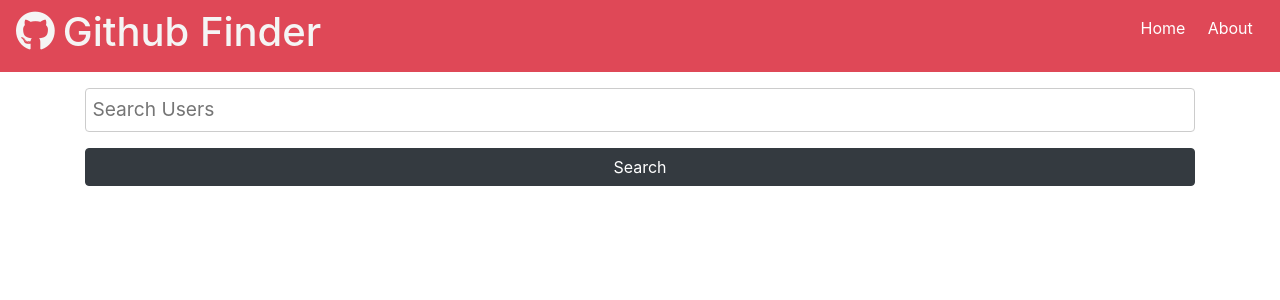
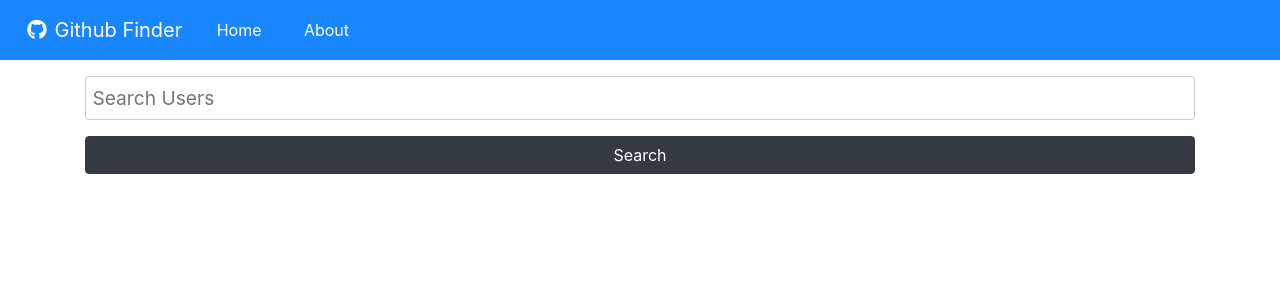
Before and after one commit to KHALEDXSOLIMAN/Github-Finder-with-React, a React (Create React App) app: page / in a window 1280 px wide. Shown: the top 300 px of the page. Built offline with nearby package versions, Linux system fonts and the light colour scheme.

Commit message:
Navbar redesign

```diff
--- a/src/App.css
+++ b/src/App.css
@@ -349,6 +349,9 @@ table th {
 }
 
 /* Navbar */
+.navbar-collapse {
+  position: relative;
+}
 .navbar {
   display: flex;
   justify-content: space-between;
--- a/src/App.js
+++ b/src/App.js
@@ -57,7 +57,7 @@ class App extends Component {
     return (
       <Router>
         <div className="App">
-          <Navbar />
+          <Navbar className />
           <div className="container">
             <Alert alert={this.state.alert} />
             <Switch>
--- a/src/components/layout/Navbar.js
+++ b/src/components/layout/Navbar.js
@@ -1,34 +1,63 @@
-import React from 'react';
+import React, { useState } from 'react';
 import PropTypes from 'prop-types';
 import { Link } from 'react-router-dom';
-const Navbar = (props) => {
+import './nav.css';
+
+import {
+  Collapse,
+  Navbar,
+  NavbarToggler,
+  NavbarBrand,
+  Nav,
+  NavItem,
+  NavLink,
+  UncontrolledDropdown,
+  DropdownToggle,
+  DropdownMenu,
+  DropdownItem,
+  NavbarText,
+} from 'reactstrap';
+
+const Xavbar = (props) => {
+  const [isOpen, setIsOpen] = useState(false);
+
+  const toggle = () => setIsOpen(!isOpen);
+
   return (
-    <nav
-      className="navbar "
-      style={{ backgroundColor: '#dc3545', color: '#f4f4f4' }}
-    >
-      <h1>
-        <i className={props.icon}></i>
-        {props.title}
-      </h1>
-
-      <ul>
-        <li>
-          <Link to="/">Home</Link>
-        </li>
-        <li>
-          <Link to="/about">About</Link>
-        </li>
-      </ul>
-    </nav>
+    <div>
+      <div className="container"></div>
+      <Navbar color="primary" dark expand="md">
+        <NavbarBrand href="/">
+          {' '}
+          <i className={props.icon}></i>
+          {props.title}
+        </NavbarBrand>
+        <NavbarToggler onClick={toggle} />
+        <Collapse isOpen={isOpen} navbar>
+          <Nav navbar>
+            <NavItem>
+              <NavLink>
+                <Link to="/">Home</Link>
+              </NavLink>
+            </NavItem>
+            <NavItem>
+              <NavLink className="ml-auto">
+                <Link to="/about">About</Link>
+              </NavLink>
+            </NavItem>
+          </Nav>
+        </Collapse>
+      </Navbar>
+    </div>
   );
 };
-Navbar.defaultProps = {
+Xavbar.defaultProps = {
   title: 'Github Finder',
   icon: 'fab fa-github mr',
 };
-Navbar.propTypes = {
+Xavbar.propTypes = {
   title: PropTypes.string.isRequired,
   icon: PropTypes.string.isRequired,
 };
-export default Navbar;
+
+export default Xavbar;
--- a/src/components/layout/App.css
+++ b/src/components/layout/nav.css
@@ -361,7 +361,9 @@ table th {
 .navbar ul {
   display: flex;
 }
-
+.red {
+  color: aqua;
+}
 .navbar a {
   color: #fff;
   padding: 0.45rem;
```
